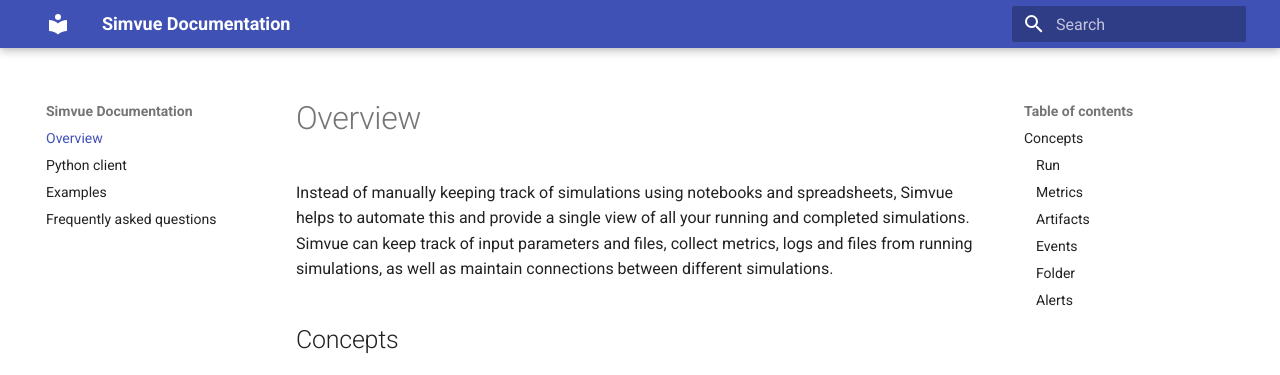
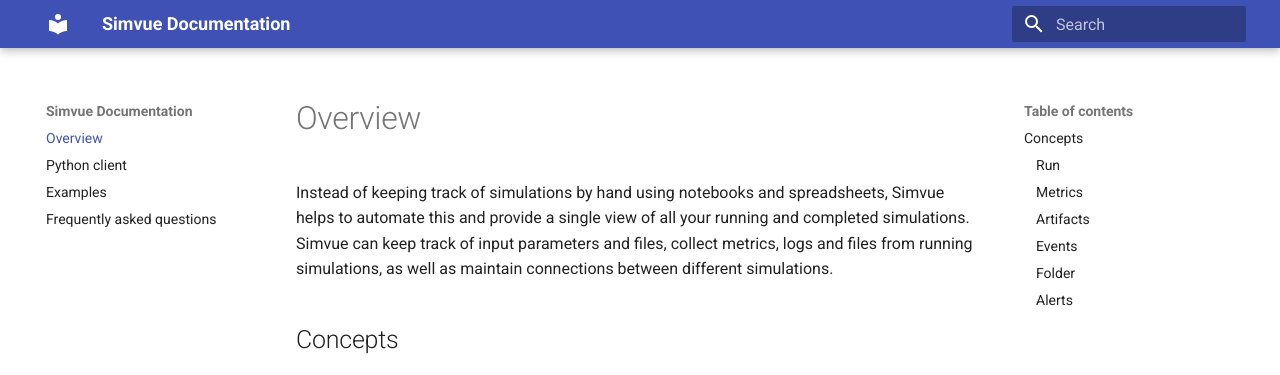
Before and after one commit to simvue-io/docs, an MkDocs documentation site: the page built from docs/index.md, in a window 1280 px wide and 900 px high. Shown: the top 375 px of the window. Built offline with MkDocs 1.6.1 and Material for MkDocs 9.7.7, drawn with Linux system fonts in a browser that asks for light colours.

Commit message:
Minor adjustment

```diff
--- a/docs/index.md
+++ b/docs/index.md
@@ -1,6 +1,6 @@
 # Overview
 
-Instead of manually keeping track of simulations using notebooks and spreadsheets, Simvue helps to automate this
+Instead of keeping track of simulations by hand using notebooks and spreadsheets, Simvue helps to automate this
 and provide a single view of all your running and completed simulations. Simvue can keep track of input parameters
 and files, collect metrics, logs and files from running simulations, as well as maintain connections between
 different simulations.
```
